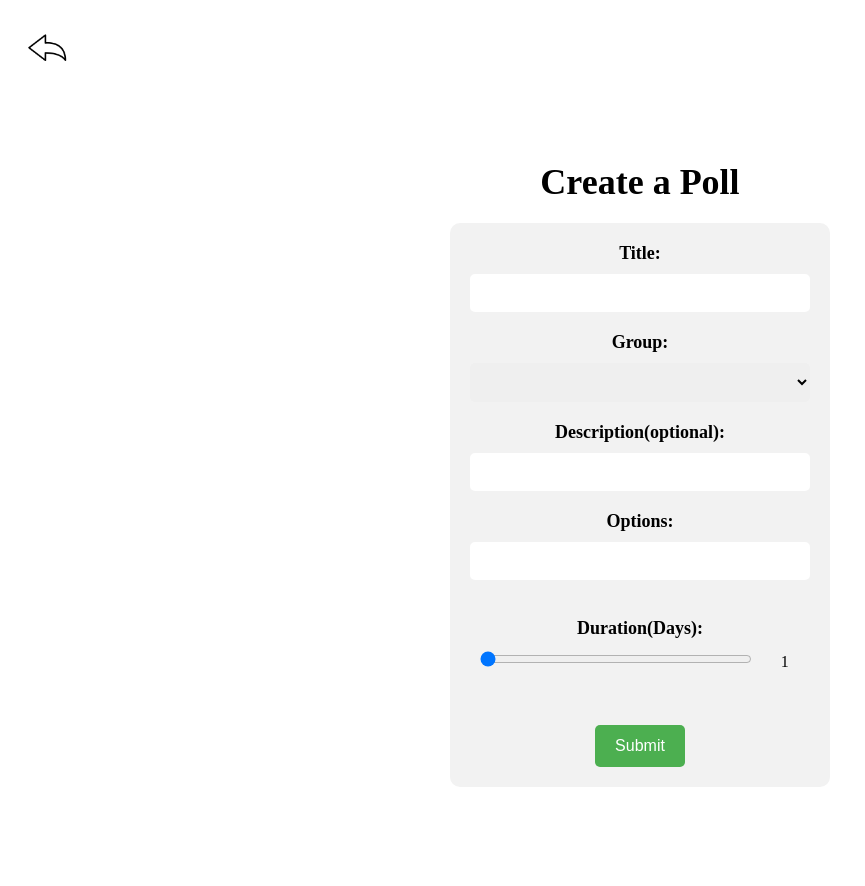
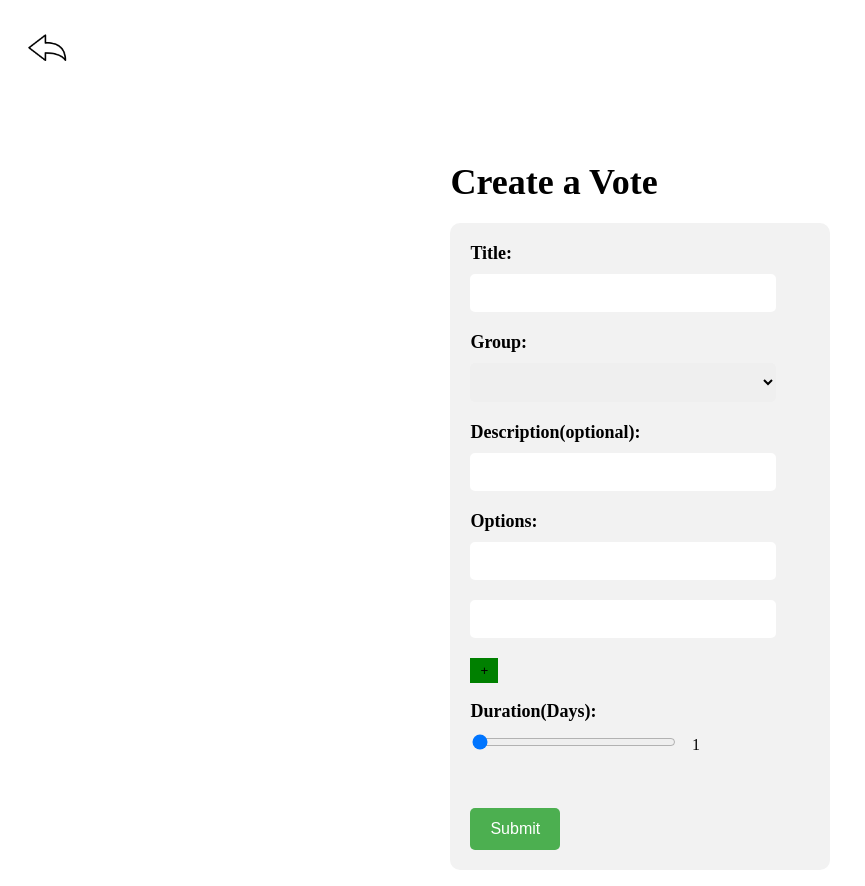
Before and after one commit to DotanElse/Vote, a Flask app: template templates/create_poll.html in a window 1280 px wide. Shown: the whole page, without its empty margins (0-865 px from the left). Before the commit the page ends 787 px from the top, so only its background shows below. Run offline with Flask 2, Linux system fonts and the light colour scheme; the template is opened without the code that fills it, so the values that code supplies are empty.

Commit message:
Polls are redirected and designed

```diff
--- a/app.py
+++ b/app.py
@@ -137,10 +137,11 @@ def process_poll_creation():
     group_id = query.get_group_id(group_name)
     logging.info(f"group id is {group_id}")
     description = request.form.get('description').strip()
-    optionNames = request.form.get('optionNames').strip()
+    optionNames = utils.list_to_str(request.form.getlist('option'))
     duration = request.form.get('duration').strip()
 
     if query.submit_poll(creator, title, group_id, description, optionNames, duration):
+        return main_page()
         return render_template('index.html')
 
     return render_template('error.html')
@@ -249,7 +250,6 @@ def logout():
 @jwt_required()
 def main_page():
     user = get_jwt_identity()
-    logging.info(user)
     email = user['email']
 
     user, template = query.setup_main_page(email)
--- a/static/styles/create_poll.css
+++ b/static/styles/create_poll.css
@@ -1,7 +1,6 @@
 .container {
     width: 30%;
     margin: auto;
-    text-align: center;
   }
 .title_container {
 padding-top: 50px;
@@ -27,12 +26,12 @@ padding: 10px;
 font-size: 16px;
 border-radius: 5px;
 border: none;
-width: 100%;
+width: 90%;
 margin-bottom: 20px;
 box-sizing: border-box;
 }
 .form_container input[type="range"] {
-width: 80%;
+width: 60%;
 margin-bottom: 20px;
 }
 .form_container output {
@@ -54,9 +53,49 @@ margin-top: 20px;
 .form_container input[type="submit"]:hover {
 background-color: #45a049;
 }
+.options-container
+{
+  width: 100%;
+  align-items: center;
+}
+
+.options-container input[type="text"] {
+  flex-grow: 1;
+  padding: 10px;
+  font-size: 16px;
+  border-radius: 5px;
+  border: none;
+  margin-right: 10px;
+}
+
+.options-container button {
+  padding: 10px;
+  font-size: 16px;
+  border-radius: 5px;
+  border: none;
+  background-color: #ccc;
+  cursor: pointer;
+  margin-left: 10px;
+}
+.remove-option
+{
+  background-color: rgb(220, 23, 39);
+  border-color: transparent;
+  margin-left: 10px;
+  padding: 3px 8px;
+
+}
+.add-option
+{
+  padding: 3px 8px;
+  border-color: transparent;
+  background-color: green;
+}
+
 
 img {
     width: auto;
     height: 10%;
     object-fit: cover;
+    margin: 0px;
 }
--- a/templates/create_poll.html
+++ b/templates/create_poll.html
@@ -9,7 +9,7 @@
     <a href="{{url_for('main_page')}}"><img src="./static/img/back-arrow.png" alt="Logout"></a>
     <div class="container">
       <div class="title_container">
-        <h1>Create a Poll</h1>
+        <h1>Create a Vote</h1>
       </div>
       <form id="poll-form" class="form_container" action="/process_poll_creation" method="post">
         <label for="name">Title:</label><br>
@@ -19,8 +19,12 @@
         <label for="description">Description(optional):</label><br>
         <input type="text" id="description" name="description"><br>
         <input type="hidden" name="creator" value="{{ email }}">
-        <label for="optionNames">Options:</label><br>
-        <input type="text" id="optionNames" name="optionNames" required><br><br>
+        <label for="optionNames">Options:</label>
+        <div id="options-container">
+          <input type="text" name="option" class="option" required><br>
+          <input type="text" name="option" class="option" required><br>
+          <button type="button" class="add-option">+</button><br><br>
+        </div>
         <label for="duration">Duration(Days):</label><br>
         <input name="duration" id="duration" type="range" min="1" max="7" step="1" value="1" oninput="this.nextElementSibling.value = this.value">
         <output>1</output><br><br>
```
Also changed, not shown: static/create_poll.js (+41 -0 lines).
